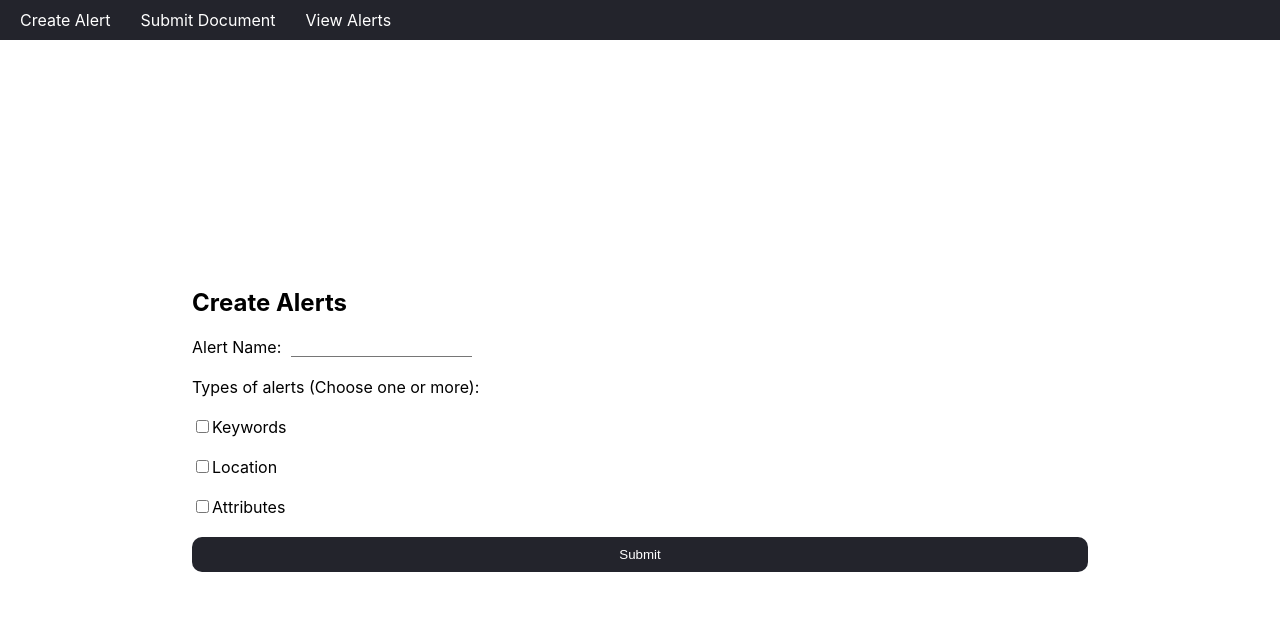
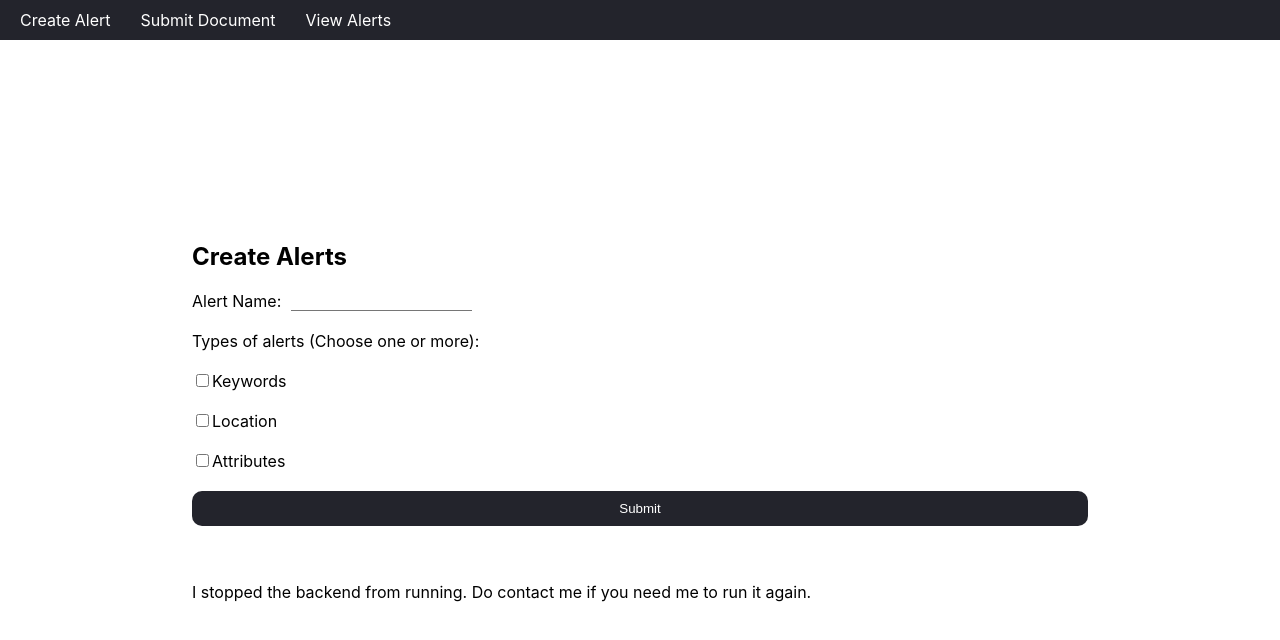
Before and after one commit to Rivaldi0097/Alert-Frontend, a React (Create React App) app in the folder frontend/: page / in a window 1280 px wide. Shown: the top 640 px of the page. Built offline with nearby package versions, Linux system fonts and the light colour scheme.

Commit message:
stopped backend

```diff
--- a/frontend/src/pages/CreateAlert.js
+++ b/frontend/src/pages/CreateAlert.js
@@ -140,6 +140,11 @@ function CreateAlert(props) {
                     Submit
                 </button>
 
+                <br/>
+                <br/>
+
+                <p>I stopped the backend from running. Do contact me if you need me to run it again.</p>
+
                 {result === 'success'?
                     <p className='SuccessMessage'>Alert has been successfully created</p>
                 :
```
